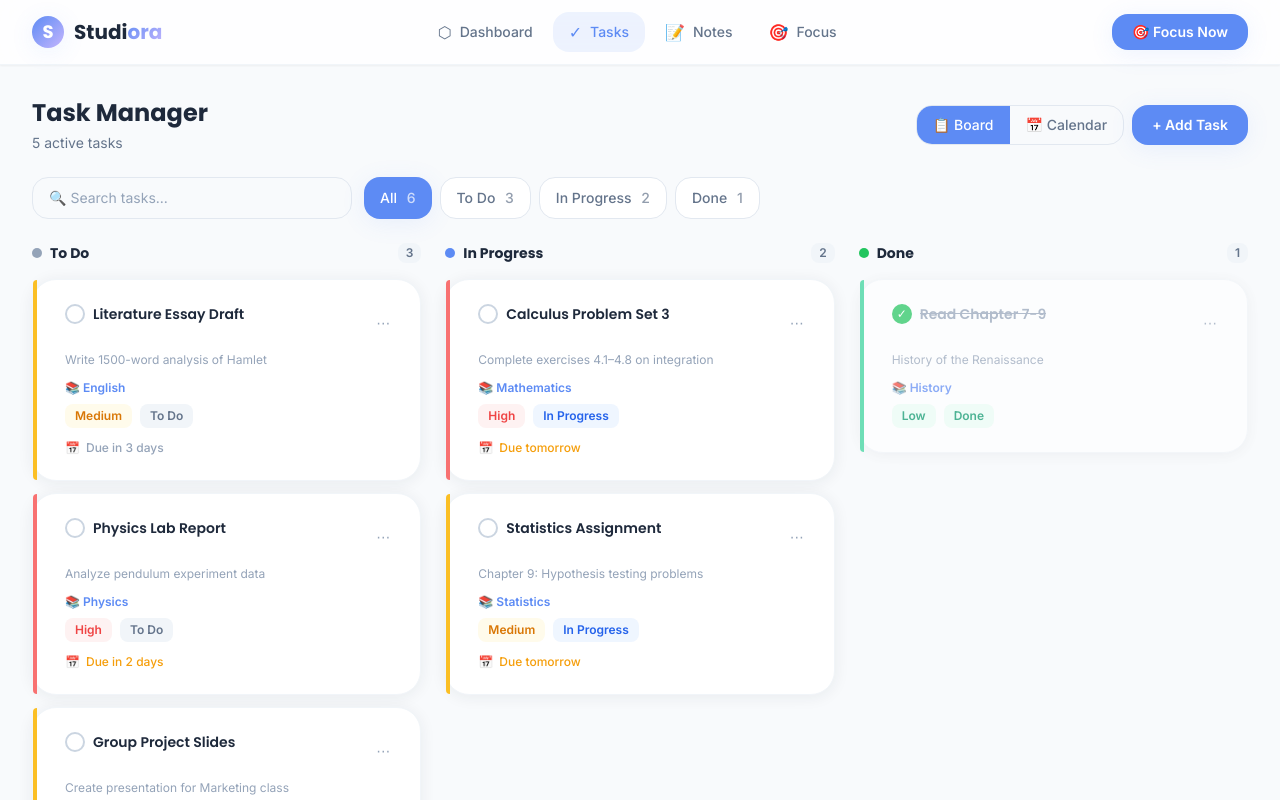
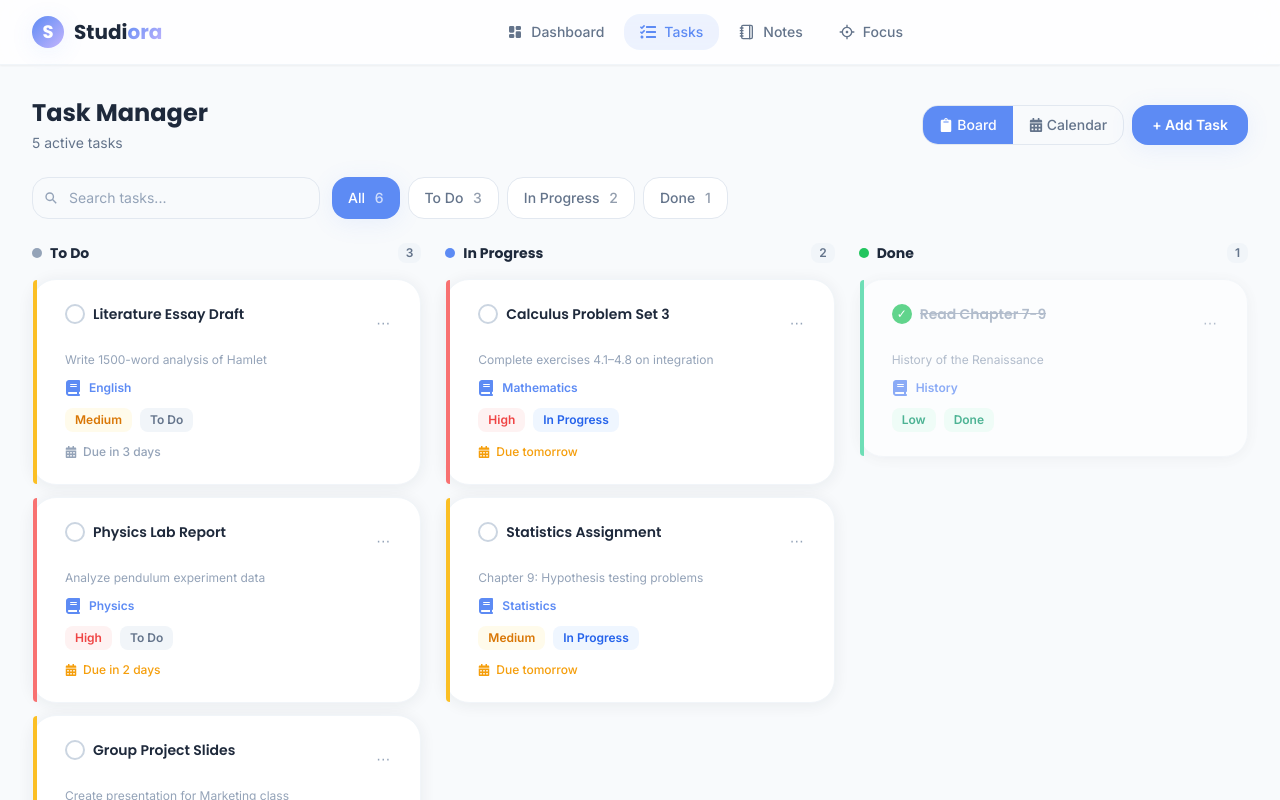
Before and after one commit to Vingorithm/studiora-wdc2026, a React (Vite) app: page /tasks in a window 1280 px wide. Shown: the top 800 px of the page. Built offline with nearby package versions, Linux system fonts and the light colour scheme.

Commit message:
refactor:icon and readme

```diff
--- a/package.json
+++ b/package.json
@@ -12,6 +12,7 @@
   "dependencies": {
     "react": "^19.2.0",
     "react-dom": "^19.2.0",
+    "react-icons": "^5.6.0",
     "react-router-dom": "^7.13.1"
   },
   "devDependencies": {
--- a/src/components/Navbar.jsx
+++ b/src/components/Navbar.jsx
@@ -1,12 +1,17 @@
 import { useState } from 'react'
 import { NavLink, useNavigate } from 'react-router-dom'
+import { TbLayoutDashboardFilled } from "react-icons/tb";
+import { FaTasks } from "react-icons/fa";
+import { LuNotebook } from "react-icons/lu";
+import { RiFocus3Line } from "react-icons/ri";
 
 const navLinks = [
-  { to: '/dashboard', label: 'Dashboard', icon: '⬡' },
-  { to: '/tasks', label: 'Tasks', icon: '✓' },
-  { to: '/notes', label: 'Notes', icon: '📝' },
-  { to: '/focus', label: 'Focus', icon: '🎯' },
+  { to: '/dashboard', label: 'Dashboard', icon: <TbLayoutDashboardFilled /> },
+  { to: '/tasks', label: 'Tasks', icon: <FaTasks /> },
+  { to: '/notes', label: 'Notes', icon: <LuNotebook /> },
+  { to: '/focus', label: 'Focus', icon: <RiFocus3Line /> },
 ]
+
 
 export default function Navbar() {
   const [menuOpen, setMenuOpen] = useState(false)
@@ -27,16 +32,15 @@ export default function Navbar() {
           </NavLink>
 
           {/* Desktop nav */}
-          <div className="hidden md:flex items-center gap-1">
+          <div className="hidden md:flex items-center gap-1 flex-1 justify-center">
             {navLinks.map(link => (
               <NavLink
                 key={link.to}
                 to={link.to}
                 className={({ isActive }) =>
-                  `flex items-center gap-2 px-4 py-2 rounded-xl text-sm font-medium transition-all duration-200 font-inter ${
-                    isActive
-                      ? 'bg-primary/10 text-primary'
-                      : 'text-slate-500 hover:text-primary hover:bg-primary/5'
+                  `flex items-center gap-2 px-4 py-2 rounded-xl text-sm font-medium transition-all duration-200 font-inter ${isActive
+                    ? 'bg-primary/10 text-primary'
+                    : 'text-slate-500 hover:text-primary hover:bg-primary/5'
                   }`
                 }
               >
@@ -46,15 +50,6 @@ export default function Navbar() {
             ))}
           </div>
 
-          {/* CTA */}
-          <div className="hidden md:flex items-center gap-3">
-            <NavLink
-              to="/focus"
-              className="btn-primary text-sm py-2 px-5"
-            >
-              🎯 Focus Now
-            </NavLink>
-          </div>
 
           {/* Mobile menu button */}
           <button
@@ -79,21 +74,13 @@ export default function Navbar() {
                 to={link.to}
                 onClick={() => setMenuOpen(false)}
                 className={({ isActive }) =>
-                  `flex items-center gap-3 px-4 py-3 rounded-xl text-sm font-medium mb-1 transition-all font-inter ${
-                    isActive ? 'bg-primary/10 text-primary' : 'text-slate-600 hover:bg-slate-50'
+                  `flex items-center gap-3 px-4 py-3 rounded-xl text-sm font-medium mb-1 transition-all font-inter ${isActive ? 'bg-primary/10 text-primary' : 'text-slate-600 hover:bg-slate-50'
                   }`
                 }
               >
                 <span>{link.icon}</span> {link.label}
               </NavLink>
             ))}
-            <NavLink
-              to="/focus"
-              onClick={() => setMenuOpen(false)}
-              className="btn-primary w-full text-center mt-2 block text-sm py-2.5"
-            >
-              🎯 Focus Now
-            </NavLink>
           </div>
         )}
       </div>
--- a/src/components/PomodoroSection.jsx
+++ b/src/components/PomodoroSection.jsx
@@ -59,8 +59,8 @@ function TimerMockup({ pulse }) {
       >
         {/* Mode badge */}
         <div className="flex gap-2 bg-white/10 rounded-xl p-1">
-          <span className="px-4 py-1.5 rounded-lg bg-white text-primary text-xs font-bold font-inter shadow-sm">🎯 Focus</span>
-          <span className="px-4 py-1.5 rounded-lg text-white/50 text-xs font-semibold font-inter">☕ Break</span>
+          <span className="px-4 py-1.5 rounded-lg bg-white text-primary text-xs font-bold font-inter shadow-sm">Focus</span>
+          <span className="px-4 py-1.5 rounded-lg text-white/50 text-xs font-semibold font-inter">Break</span>
         </div>
 
         {/* SVG ring timer */}
@@ -224,7 +224,7 @@ export default function PomodoroSection() {
                 <span className="text-xl group-hover:animate-float inline-block">🎯</span>
                 Start Your First Focus Session
                 <svg width="18" height="18" fill="none" viewBox="0 0 24 24" stroke="currentColor" strokeWidth="2.5" className="group-hover:translate-x-1 transition-transform duration-200">
-                  <path strokeLinecap="round" strokeLinejoin="round" d="M17 8l4 4m0 0l-4 4m4-4H3"/>
+                  <path strokeLinecap="round" strokeLinejoin="round" d="M17 8l4 4m0 0l-4 4m4-4H3" />
                 </svg>
               </button>
               <p className="text-xs text-slate-400 font-inter mt-3 ml-1">No setup needed. Start focusing in seconds.</p>
--- a/src/components/TaskCard.jsx
+++ b/src/components/TaskCard.jsx
@@ -1,4 +1,7 @@
 import { useState } from 'react'
+import { FaBook } from "react-icons/fa6";
+import { FaCalendarAlt } from "react-icons/fa";
+import { MdDelete, MdEdit } from "react-icons/md";
 
 const priorityStyles = {
   Low: 'bg-emerald-50 text-emerald-600',
@@ -35,8 +38,7 @@ export default function TaskCard({ task, onEdit, onDelete, onStatusChange }) {
           <div className="flex items-center gap-2 flex-1 min-w-0">
             <button
               onClick={() => onStatusChange(task.id, task.status === 'Done' ? 'To Do' : 'Done')}
-              className={`w-5 h-5 rounded-full border-2 flex-shrink-0 flex items-center justify-center transition-all duration-200 ${
-                task.status === 'Done'
+              className={`w-5 h-5 rounded-full border-2 flex-shrink-0 flex items-center justify-center transition-all duration-200 ${task.status === 'Done'
                 ? 'bg-success border-success text-white'
                 : 'border-slate-300 hover:border-primary'
                 }`}
@@ -58,15 +60,15 @@ export default function TaskCard({ task, onEdit, onDelete, onStatusChange }) {
               <div className="absolute right-0 top-8 bg-white rounded-xl shadow-lg border border-slate-100 py-1.5 z-10 min-w-[120px] animate-slide-up">
                 <button
                   onClick={() => { onEdit(task); setShowMenu(false) }}
-                  className="w-full text-left px-4 py-2 text-sm text-slate-600 hover:bg-slate-50 font-inter"
+                  className="flex items-center gap-1 w-full text-left px-4 py-2 text-sm text-slate-600 hover:bg-slate-50 font-inter"
                 >
-                  ✏️ Edit
+                  <MdEdit /> Edit
                 </button>
                 <button
                   onClick={() => { onDelete(task.id); setShowMenu(false) }}
-                  className="w-full text-left px-4 py-2 text-sm text-danger hover:bg-red-50 font-inter"
+                  className="flex items-center gap-1 w-full text-left px-4 py-2 text-sm text-danger hover:bg-red-50 font-inter"
                 >
-                  🗑 Delete
+                  <MdDelete /> Delete
                 </button>
               </div>
             )}
@@ -80,7 +82,10 @@ export default function TaskCard({ task, onEdit, onDelete, onStatusChange }) {
 
         {/* Subject */}
         {task.subject && (
-          <p className="text-xs text-primary font-semibold font-inter mb-2">📚 {task.subject}</p>
+          <div className="flex items-center text-primary gap-2 mb-3">
+            <FaBook />
+            <p className="text-xs font-semibold font-inter">{task.subject}</p>
+          </div>
         )}
 
         {/* Badges */}
@@ -96,7 +101,7 @@ export default function TaskCard({ task, onEdit, onDelete, onStatusChange }) {
         {/* Deadline */}
         {task.deadline && (
           <div className={`mt-3 flex items-center gap-1.5 text-xs font-inter font-medium ${isOverdue ? 'text-danger' : daysLeft <= 2 ? 'text-amber-500' : 'text-slate-400'}`}>
-            <span>📅</span>
+            <span><FaCalendarAlt /></span>
             {isOverdue
               ? `Overdue by ${Math.abs(daysLeft)} day${Math.abs(daysLeft) !== 1 ? 's' : ''}`
               : daysLeft === 0
--- a/src/components/Timer.jsx
+++ b/src/components/Timer.jsx
@@ -63,13 +63,12 @@ export default function Timer({ onSessionComplete }) {
           <button
             key={m}
             onClick={() => switchMode(m)}
-            className={`px-6 py-2.5 rounded-xl text-sm font-semibold font-inter transition-all duration-300 capitalize ${
-              mode === m
+            className={`px-6 py-2.5 rounded-xl text-sm font-semibold font-inter transition-all duration-300 capitalize ${mode === m
                 ? 'bg-white text-primary shadow-soft'
                 : 'text-white/70 hover:text-white'
-            }`}
+              }`}
           >
-            {m === 'focus' ? '🎯 Focus' : '☕ Break'}
+            {m === 'focus' ? 'Focus' : 'Break'}
           </button>
         ))}
       </div>
@@ -117,11 +116,10 @@ export default function Timer({ onSessionComplete }) {
         </button>
         <button
           onClick={toggle}
-          className={`w-20 h-20 rounded-3xl flex items-center justify-center text-2xl font-bold transition-all duration-300 shadow-glow ${
-            isRunning
+          className={`w-20 h-20 rounded-3xl flex items-center justify-center text-2xl font-bold transition-all duration-300 shadow-glow ${isRunning
               ? 'bg-white text-primary hover:bg-white/90 scale-105'
               : 'bg-primary hover:bg-primary/90 text-white'
-          }`}
+            }`}
         >
           {isRunning ? '⏸' : '▶'}
         </button>
@@ -138,11 +136,10 @@ export default function Timer({ onSessionComplete }) {
         {[...Array(4)].map((_, i) => (
           <div
             key={i}
-            className={`w-3 h-3 rounded-full transition-all duration-300 ${
-              i < sessions % 4
+            className={`w-3 h-3 rounded-full transition-all duration-300 ${i < sessions % 4
                 ? 'bg-primary scale-110'
                 : 'bg-white/20'
-            }`}
+              }`}
           />
         ))}
         <span className="text-white/60 text-sm font-inter ml-2">
--- a/src/pages/Dashboard.jsx
+++ b/src/pages/Dashboard.jsx
@@ -1,6 +1,10 @@
 import { useEffect, useRef, useState } from 'react'
 import { useNavigate } from 'react-router-dom'
 import StatCard from '../components/StatCard'
+import { FaTasks } from "react-icons/fa";
+import { MdAccessTimeFilled } from "react-icons/md";
+import { BsFire } from "react-icons/bs";
+import { FaCircleCheck } from "react-icons/fa6";
 
 const DAYS = ['Mon', 'Tue', 'Wed', 'Thu', 'Fri', 'Sat', 'Sun']
 
@@ -153,18 +157,15 @@ export default function Dashboard() {
           <button onClick={() => navigate('/tasks')} className="btn-primary text-sm py-2.5 px-5">
             + New Task
           </button>
-          <button onClick={() => navigate('/focus')} className="btn-secondary text-sm py-2.5 px-5">
-            🎯 Focus
-          </button>
         </div>
       </div>
 
       {/* Stat cards */}
       <div className="grid grid-cols-2 lg:grid-cols-4 gap-4 mb-8">
-        <StatCard title="Total Tasks" value={total} icon="📋" trend={12} color="primary" subtitle="This semester" />
-        <StatCard title="Focus Hours" value={`${sessions + 12}h`} icon="⏱" trend={8} color="secondary" subtitle="This week" />
-        <StatCard title="Study Streak" value={`${streak} days`} icon="🔥" trend={0} color="accent" subtitle="Keep it up!" />
-        <StatCard title="Completed" value={done} icon="✅" trend={15} color="success" subtitle={`of ${total} tasks`} />
+        <StatCard title="Total Tasks" value={total} icon=<FaTasks /> trend={12} color="primary" subtitle="This semester" />
+        <StatCard title="Focus Hours" value={`${sessions + 12}h`} icon=<MdAccessTimeFilled /> trend={8} color="secondary" subtitle="This week" />
+        <StatCard title="Study Streak" value={`${streak} days`} icon=<BsFire /> trend={0} color="accent" subtitle="Keep it up!" />
+        <StatCard title="Completed" value={done} icon=<FaCircleCheck /> trend={15} color="success" subtitle={`of ${total} tasks`} />
       </div>
 
       {/* Charts row */}
@@ -232,9 +233,8 @@ export default function Dashboard() {
             {weekDays.map(day => (
               <div key={day.label} className="flex flex-col items-center gap-1">
                 <span className="text-xs text-slate-400 font-inter font-medium">{day.label}</span>
-                <div className={`w-9 h-9 rounded-xl flex items-center justify-center text-sm font-bold font-poppins transition-all ${
-                  day.isToday ? 'bg-aurora text-white shadow-soft' : 'text-darkText hover:bg-primary/5'
-                }`}>
+                <div className={`w-9 h-9 rounded-xl flex items-center justify-center text-sm font-bold font-poppins transition-all ${day.isToday ? 'bg-aurora text-white shadow-soft' : 'text-darkText hover:bg-primary/5'
+                  }`}>
                   {day.date}
                 </div>
               </div>
@@ -263,13 +263,13 @@ export default function Dashboard() {
       <div className="mt-6 bg-aurora rounded-2xl p-6 flex flex-col sm:flex-row items-center justify-between gap-4">
         <div>
           <h3 className="font-bold font-poppins text-white text-lg">Ready to focus?</h3>
-          <p className="text-white/70 font-inter text-sm mt-1">Start a Pomodoro session and get into deep work mode.</p>
+          <p className="text-white/70 font-inter text-sm mt-1">Start a focus session and get into deep work mode.</p>
         </div>
         <button
           onClick={() => navigate('/focus')}
           className="bg-white text-primary font-bold font-poppins px-8 py-3 rounded-xl hover:shadow-glow hover:-translate-y-0.5 transition-all duration-300 flex-shrink-0"
         >
-          🎯 Start Focus Session
+          Start Focus Session
         </button>
       </div>
     </div>
--- a/src/pages/NewNote.jsx
+++ b/src/pages/NewNote.jsx
@@ -2,6 +2,7 @@ import { useRef, useState, useEffect } from 'react'
 import { useNavigate, useSearchParams } from 'react-router-dom'
 import Toolbar from '../components/Toolbar'
 import TagInput from '../components/TagInput'
+import { LiaHashtagSolid } from "react-icons/lia";
 
 const STORAGE_KEY = 'studiora_notes'
 
@@ -152,7 +153,7 @@ export default function NewNote() {
 
         {/* Tags */}
         <div className="mb-8 flex items-start gap-2">
-          <span className="text-slate-300 font-inter text-sm mt-0.5 flex-shrink-0">🏷</span>
+          <span className="text-slate-300 font-inter text-sm mt-0.5 flex-shrink-0"><LiaHashtagSolid /></span>
           <TagInput tags={tags} onChange={setTags} />
         </div>
 
--- a/src/pages/Tasks.jsx
+++ b/src/pages/Tasks.jsx
@@ -1,5 +1,7 @@
 import { useState, useEffect } from 'react'
 import TaskCard from '../components/TaskCard'
+import { IoSearchSharp } from "react-icons/io5";
+import { FaCalendarAlt, FaClipboard } from "react-icons/fa";
 
 const STORAGE_KEY = 'studiora_tasks'
 
@@ -141,11 +143,11 @@ export default function Tasks() {
         </div>
         <div className="flex gap-2">
           <div className="flex rounded-xl border border-slate-200 overflow-hidden">
-            <button onClick={() => setView('board')} className={`px-4 py-2 text-sm font-inter font-medium transition-colors ${view === 'board' ? 'bg-primary text-white' : 'text-slate-500 hover:bg-slate-50'}`}>
-              📋 Board
+            <button onClick={() => setView('board')} className={`px-4 py-2 text-sm font-inter font-medium transition-colors flex items-center gap-1 ${view === 'board' ? 'bg-primary text-white' : 'text-slate-500 hover:bg-slate-50'}`}>
+              <FaClipboard /> Board
             </button>
-            <button onClick={() => setView('calendar')} className={`px-4 py-2 text-sm font-inter font-medium transition-colors ${view === 'calendar' ? 'bg-primary text-white' : 'text-slate-500 hover:bg-slate-50'}`}>
-              📅 Calendar
+            <button onClick={() => setView('calendar')} className={`px-4 py-2 text-sm font-inter font-medium transition-colors flex items-center gap-1 ${view === 'calendar' ? 'bg-primary text-white' : 'text-slate-500 hover:bg-slate-50'}`}>
+              <FaCalendarAlt /> Calendar
             </button>
           </div>
           <button onClick={() => { setEditTask(null); setModalOpen(true) }} className="btn-primary text-sm py-2.5 px-5">
@@ -158,20 +160,20 @@ export default function Tasks() {
         <>
           {/* Search + filters */}
           <div className="flex flex-col sm:flex-row gap-3 mb-6">
-            <input
-              className="input-field max-w-xs"
-              placeholder="🔍 Search tasks..."
-              value={search}
-              onChange={e => setSearch(e.target.value)}
-            />
+            <div className="relative">
+              <span className="absolute left-3 top-1/2 -translate-y-1/2 text-slate-400 text-sm"><IoSearchSharp /></span>
+              <input className="input-field pl-9 w-full sm:w-72"
+                placeholder="Search tasks..."
+                value={search}
+                onChange={e => setSearch(e.target.value)} />
+            </div>
             <div className="flex gap-2 flex-wrap">
               {filters.map(f => (
                 <button
                   key={f}
                   onClick={() => setFilter(f)}
-                  className={`px-4 py-2 rounded-xl text-sm font-medium font-inter transition-all duration-200 ${
-                    filter === f ? 'bg-primary text-white shadow-soft' : 'bg-white text-slate-500 border border-slate-200 hover:border-primary/30'
-                  }`}
+                  className={`px-4 py-2 rounded-xl text-sm font-medium font-inter transition-all duration-200 ${filter === f ? 'bg-primary text-white shadow-soft' : 'bg-white text-slate-500 border border-slate-200 hover:border-primary/30'
+                    }`}
                 >
                   {f} <span className="ml-1.5 opacity-70">{counts[f]}</span>
                 </button>
```
Also changed, not shown: src/components/NoteViewModal.jsx (+8 -6 lines), src/pages/Focus.jsx (+26 -15 lines), src/pages/Notes.jsx (+11 -10 lines), 2 other files (tests, documents, lock files or other folders). Lines whose indentation alone changed are shown as unchanged.
